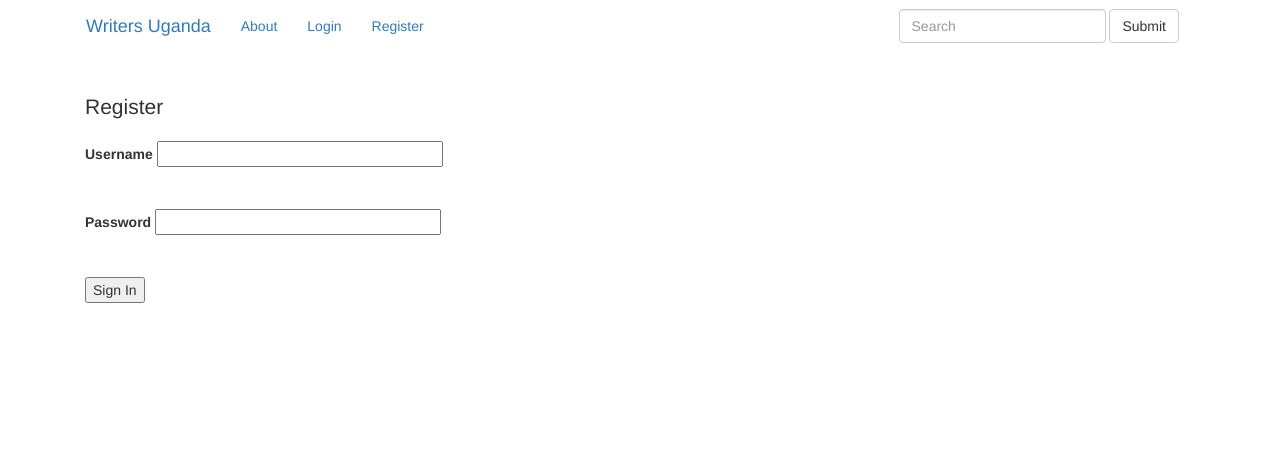
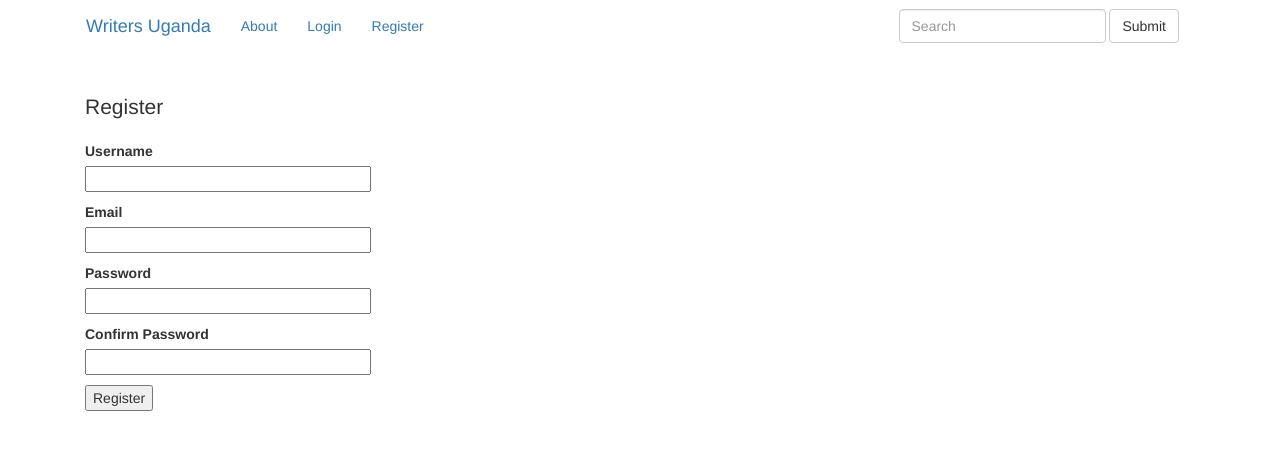
Before and after one commit to oxenprogrammer/microblog, a Flask app: template app/templates/register.html in a window 1280 px wide. Shown: the top 450 px of the page. Run offline with Flask 2, Linux system fonts and the light colour scheme; the template is opened without the code that fills it: values that come from a table or form of the project are taken from there, others are empty; some libraries are stand-ins or nearby versions.

Commit message:
user registration successful

```diff
--- a/app/forms.py
+++ b/app/forms.py
@@ -1,6 +1,7 @@
 from flask_wtf import FlaskForm
 from wtforms import StringField, PasswordField, BooleanField, SubmitField
 from wtforms.validators import DataRequired, ValidationError, Email, EqualTo
+from app.models import User
 
 class LoginForm(FlaskForm):
     username = StringField('Username', validators=[DataRequired()])
--- a/app/routes.py
+++ b/app/routes.py
@@ -1,6 +1,6 @@
-from app import app
+from app import app, db
 from flask import render_template, flash, redirect, url_for, request
-from app.forms import LoginForm
+from app.forms import LoginForm, RegistrationForm
 from flask_login import current_user, login_required, login_user, logout_user
 from app.models import User
 from werkzeug.urls import url_parse
@@ -43,3 +43,17 @@
 def logout():
     logout_user()
     return redirect(url_for('index'))
+
+@app.route('/register', methods=['GET', 'POST'])
+def register():
+    if current_user.is_authenticated:
+        return redirect(url_for('index'))
+    form = RegistrationForm()
+    if form.validate_on_submit():
+        user = User(username=form.username.data, email=form.email.data)
+        user.set_password(form.password.data)
+        db.session.add(user)
+        db.session.commit()
+        flash('Congratulations, Registration successful')
+        return redirect(url_for('login'))
+    return render_template('register.html', title='Register', form=form)
--- a/app/templates/register.html
+++ b/app/templates/register.html
@@ -6,28 +6,28 @@
         <form action="" method="POST" class="form-horizontal">
             {{ form.hidden_tag() }}
             <p>
-                {{ form.username.label }}
+                {{ form.username.label }}<br>
                 {{ form.username(size=32)}}<br>
                 {% for error in form.username.errors %}
                 <span>{{ error }}</span>
                 {% endfor %}
             </p>
             <p>
-                {{ form.email.label }}
+                {{ form.email.label }}<br>
                 {{ form.email(size=32)}}<br>
                 {% for error in form.email.errors %}
                 <span>{{ error }}</span>
                 {% endfor %}
             </p>
             <p>
-                {{ form.password.label }}
+                {{ form.password.label }}<br>
                 {{ form.password(size=32)}}<br>
                 {% for error in form.password.errors %}
                 <span>{{ error }}</span>
                 {% endfor %}
             </p>
             <p>
-                {{ form.confirm_password.label }}
+                {{ form.confirm_password.label }}<br>
                 {{ form.confirm_password(size=32)}}<br>
                 {% for error in form.confirm_password.errors %}
                 <span>{{ error }}</span>
```
Also changed, not shown: sqlitedb.db.
